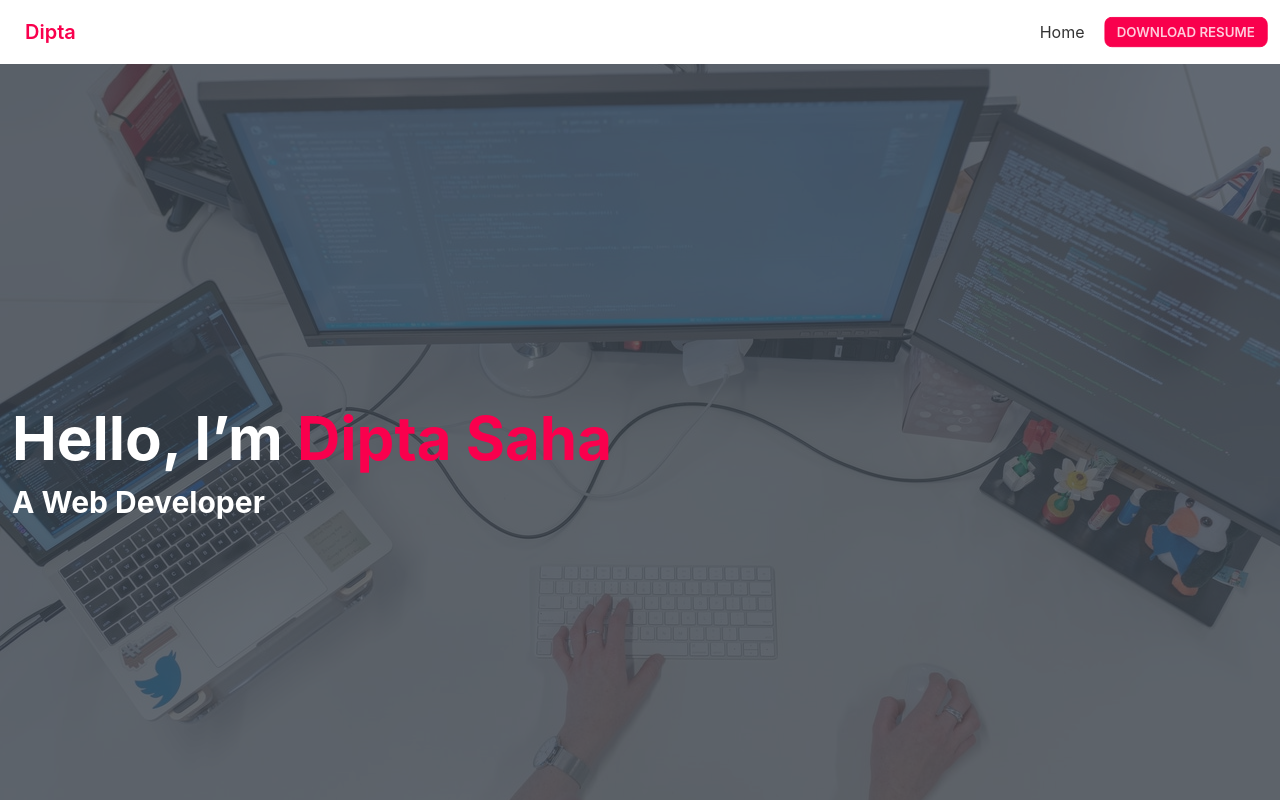
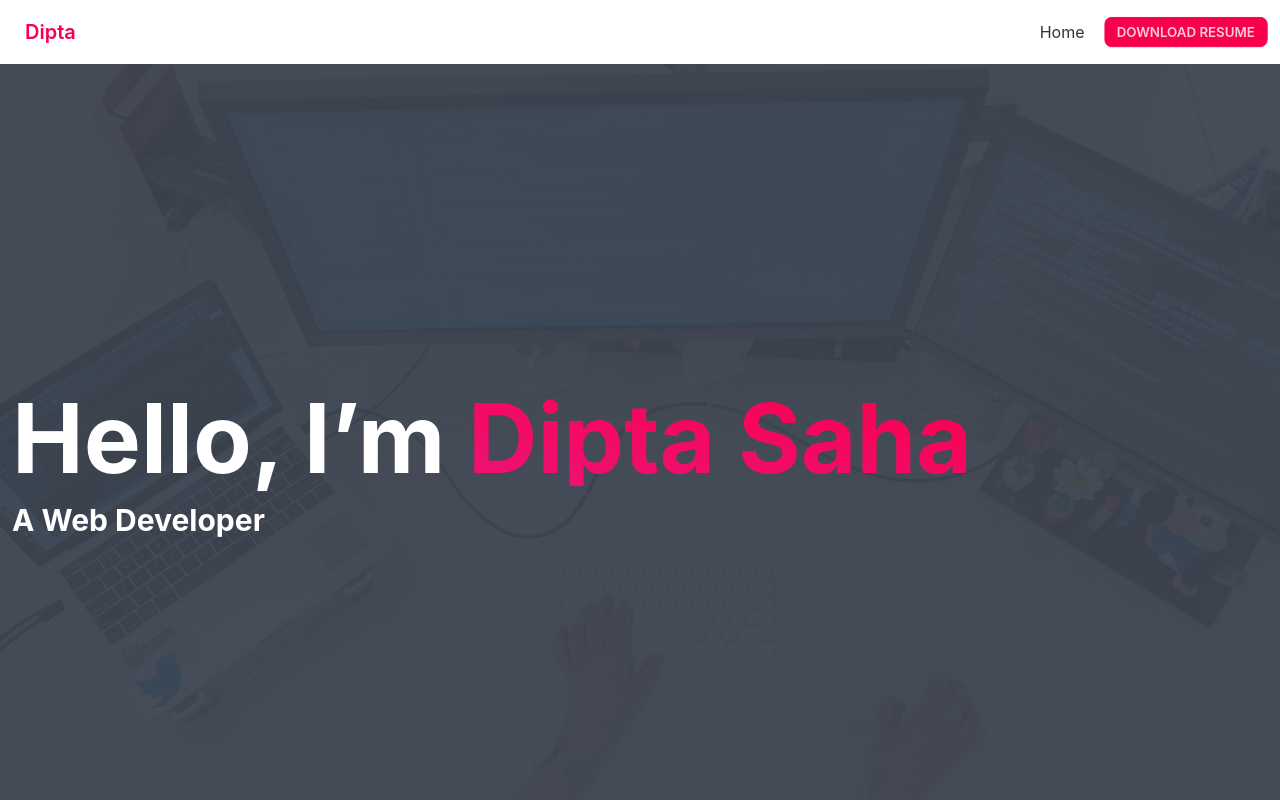
Before and after one commit to diptasahacse/diptasahaportfolio, a React (Create React App) app: page / in a window 1280 px wide. Shown: the top 800 px of the page. Built offline with nearby package versions, Linux system fonts and the light colour scheme.

Commit message:
make the text gradient

```diff
--- a/src/components/Home/Hero/Hero.js
+++ b/src/components/Home/Hero/Hero.js
@@ -3,12 +3,12 @@ import banner from '../../../images/banner.jpg'
 const Hero = () => {
     return (
         <div className="hero min-h-screen place-items-start" style={{ backgroundImage: `url(${banner})` }} >
-            <div className="hero-overlay bg-opacity-80"></div>
+            <div className="hero-overlay bg-opacity-95"></div>
 
             <div className=" w-full h-full">
                 <div className='max-w-7xl mx-auto px-3 h-full  flex items-center'>
                     <div className=' '>
-                        <h1 className='font-bold text-6xl text-white'>Hello, I’m <span className='text-primary'>Dipta Saha</span></h1>
+                        <h1 className='font-bold text-7xl lg:text-8xl text-white'>Hello, I’m <span className='gradient-text-custom'>Dipta Saha</span></h1>
                         <h3 className='font-bold text-3xl mt-4 text-white'>A Web Developer</h3>
                     </div>
 
--- a/src/index.css
+++ b/src/index.css
@@ -15,3 +15,10 @@ code {
   font-family: source-code-pro, Menlo, Monaco, Consolas, 'Courier New',
     monospace;
 }
+
+.gradient-text-custom {
+  background-image: linear-gradient(189deg, #f9004d, #ee1275);
+  -webkit-background-clip: text;
+  display: inline-block;
+  -webkit-text-fill-color: transparent;
+}
--- a/tailwind.config.js
+++ b/tailwind.config.js
@@ -10,8 +10,8 @@ module.exports = {
       {
         mytheme: {
           primary: "#f9004d",
-          secondary: "#ff5e14",
-          accent: "#F9F9F9",
+          secondary: "#f81f01",
+          accent: "#ee076e",
           neutral: "#3d4451",
           "danger": "#C50707",
           "base-100": "#ffffff",
```
